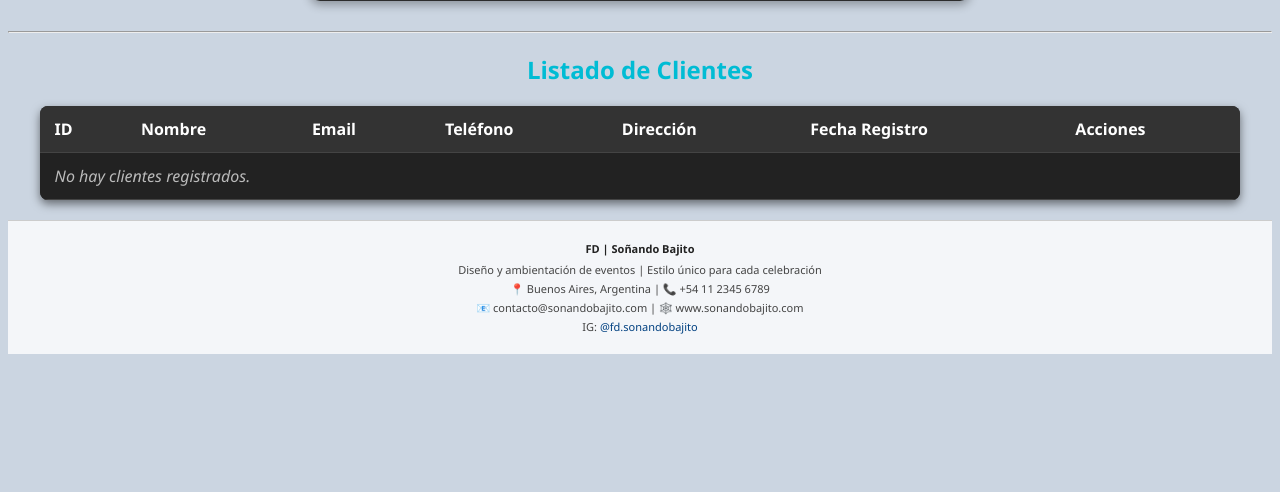
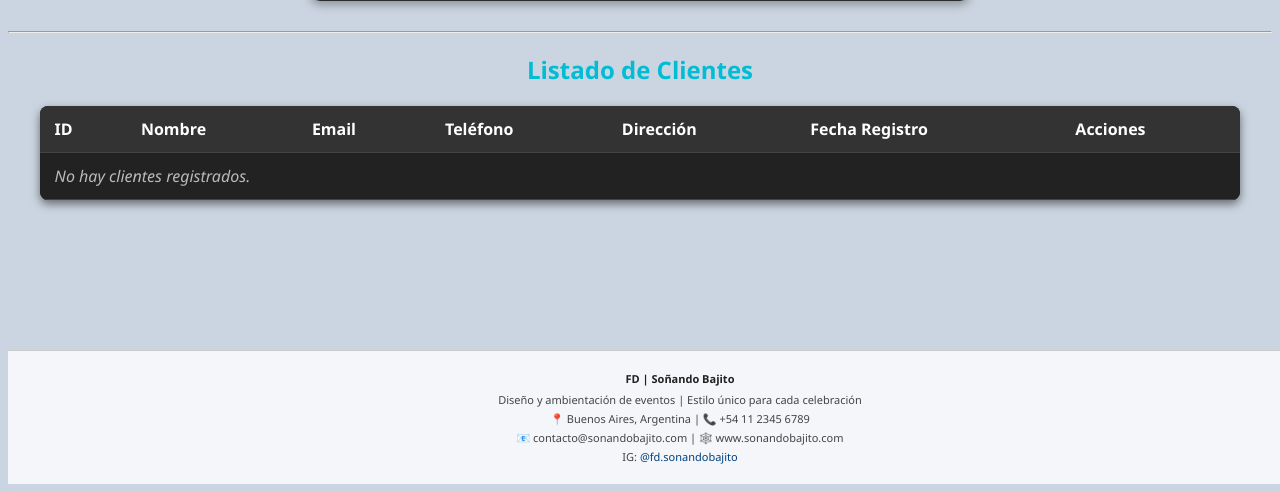
Before and after one commit to Kevinnyanez/APPYSTUDIOS, a PHP site: page /clientes.php in a window 1280 px wide; the page is wider, and only the part inside the window is pictured. Shown: the part 644-1136 px from the top of that part. Before the commit the page ends 998 px from the top of that part, so only its background shows below. Run offline with PHP 8.4, Linux system fonts and the light colour scheme; data that the repository does not hold is empty.

Commit message:
recomendaciones

```diff
--- a/footer.php
+++ b/footer.php
@@ -3,6 +3,8 @@
     color: #444;
     font-size: 11px;
     padding: 20px 40px;
+    width: 100%;
+    margin-top: 150px;
     text-align: center;
     border-top: 1px solid #ccc;
     font-family: 'Segoe UI', Tahoma, Geneva, Verdana, sans-serif;
```
